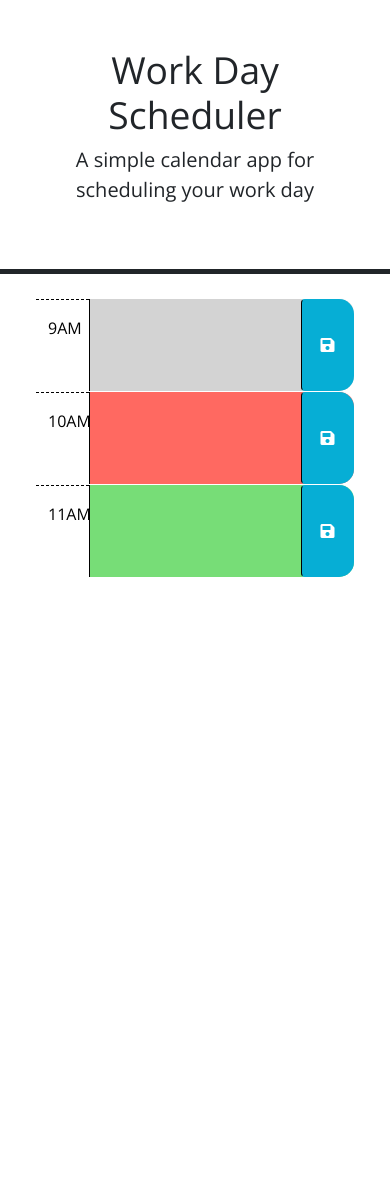
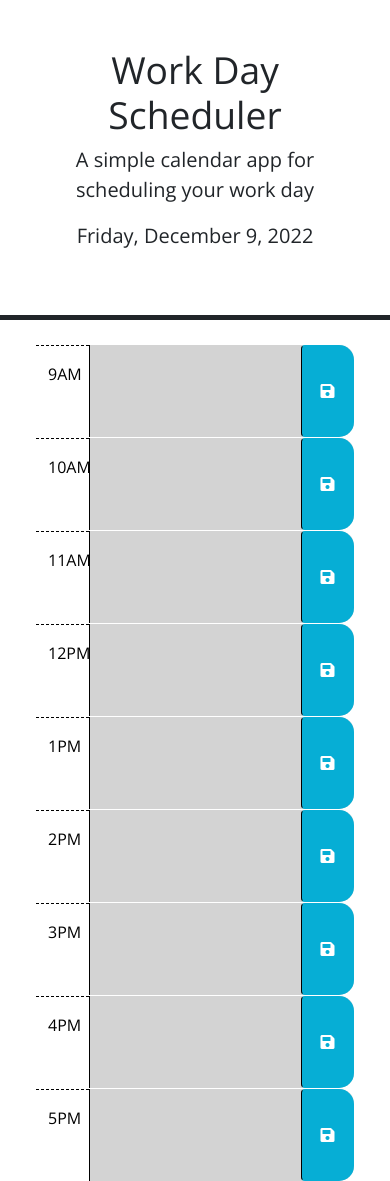
Before and after one commit to mshaari/work-day-scheduler, a plain HTML site: page index.html in a window 390 px wide. Before the commit the page ends 844 px from the top, so only its background shows below. Drawn offline with nearby package versions, Linux system fonts and the light colour scheme.

Commit message:
Fully functioning code

```diff
--- /dev/null
+++ b/Assets/script.js
@@ -0,0 +1,111 @@
+$(function () {
+
+  //Declare saveButton variable equal to HTMl element with class="btn"
+  var saveButton = $('.btn');
+
+  //Declare variable hour for the current hour using dayjs() function
+  var hour = dayjs().hour();
+
+  //Set today equal to the actual current day using dayjs() function
+  var today = dayjs();
+
+  //Set the HTML element with id="current-day" to display current day in (Day of Week), (Month) (Day), (Year) form
+  $('#currentDay').text(today.format('dddd, MMMM D, YYYY'));
+
+  //Event listener -- when user clicks the save button for any given row, the following code executes (see code for more comments)
+  saveButton.on("click", function () {
+    //Finds jQuery object being referenced in this function, finds its sibling with the class="description" (the text the user typed), and gets its value. Then it sets that equal to a variable "text"
+    var text = $(this).siblings(".description").val();
+
+    //Finds jQuery object being referenced in this function, finds its parent element, and gets the id of that parent element (which is the hour for that slot). Then it sets that equal to a variable "time"
+    var time = $(this).parent().attr("id");
+
+    localStorage.setItem(time, text); //this saves the entered information and the associated time (id) to local storage
+  })
+
+  //Check local storage and set all rows to have the saved data from prior sessions
+  $("#hour-9 .description").val(localStorage.getItem("hour-9"));
+  $("#hour-10 .description").val(localStorage.getItem("hour-10"));
+  $("#hour-11 .description").val(localStorage.getItem("hour-11"));
+  $("#hour-12 .description").val(localStorage.getItem("hour-12"));
+  $("#hour-13 .description").val(localStorage.getItem("hour-13"));
+  $("#hour-14 .description").val(localStorage.getItem("hour-14"));
+  $("#hour-15 .description").val(localStorage.getItem("hour-15"));
+  $("#hour-16 .description").val(localStorage.getItem("hour-16"));
+  $("#hour-17 .description").val(localStorage.getItem("hour-17"));
+
+
+
+  //A number of cases to determine the coloring for each block depending on the time of day
+  if (hour < 9) {
+    $("#hour-9").addClass("future");
+  } else if (hour > 9) {
+    $("#hour-9").addClass("past");
+  } else if (hour = 9) {
+    $("#hour-9").addClass("present");
+  }
+
+  if (hour < 10) {
+    $("#hour-10").addClass("future");
+  } else if (hour > 10) {
+    $("#hour-10").addClass("past");
+  } else if (hour = 10) {
+    $("#hour-10").addClass("present");
+  }
+
+  if (hour < 11) {
+    $("#hour-11").addClass("future");
+  } else if (hour > 11) {
+    $("#hour-11").addClass("past");
+  } else if (hour = 11) {
+    $("#hour-11").addClass("present");
+  }
+
+  if (hour < 12) {
+    $("#hour-12").addClass("future");
+  } else if (hour > 12) {
+    $("#hour-12").addClass("past");
+  } else if (hour = 12) {
+    $("#hour-12").addClass("present");
+  }
+
+  if (hour < 13) {
+    $("#hour-13").addClass("future");
+  } else if (hour > 13) {
+    $("#hour-13").addClass("past");
+  } else if (hour = 13) {
+    $("#hour-13").addClass("present");
+  }
+
+  if (hour < 14) {
+    $("#hour-14").addClass("future");
+  } else if (hour > 14) {
+    $("#hour-14").addClass("past");
+  } else if (hour = 14) {
+    $("#hour-14").addClass("present");
+  }
+
+  if (hour < 15) {
+    $("#hour-15").addClass("future");
+  } else if (hour > 15) {
+    $("#hour-15").addClass("past");
+  } else if (hour = 15) {
+    $("#hour-15").addClass("present");
+  }
+
+  if (hour < 16) {
+    $("#hour-16").addClass("future");
+  } else if (hour > 16) {
+    $("#hour-16").addClass("past");
+  } else if (hour = 16) {
+    $("#hour-16").addClass("present");
+  }
+
+  if (hour < 17) {
+    $("#hour-17").addClass("future");
+  } else if (hour > 17) {
+    $("#hour-17").addClass("past");
+  } else if (hour = 17) {
+    $("#hour-17").addClass("present");
+  }
+});
--- a/index.html
+++ b/index.html
@@ -1,24 +1,15 @@
 <!DOCTYPE html>
 <html lang="en">
+
 <head>
   <meta charset="UTF-8" />
   <meta name="viewport" content="width=device-width, initial-scale=1.0" />
   <meta http-equiv="X-UA-Compatible" content="ie=edge" />
-    <link
-      rel="stylesheet"
-      href="https://cdn.jsdelivr.net/npm/bootstrap@5.1.3/dist/css/bootstrap.min.css"
-    />
-    <link
-      rel="stylesheet"
-      href="https://use.fontawesome.com/releases/v5.8.1/css/all.css"
-      integrity="sha384-50oBUHEmvpQ+1lW4y57PTFmhCaXp0ML5d60M1M7uH2+nqUivzIebhndOJK28anvf"
-      crossorigin="anonymous"
-    />
-    <link
-      href="https://fonts.googleapis.com/css?family=Open+Sans&display=swap"
-      rel="stylesheet"
-    />
-    <link rel="stylesheet" href="style.css" />
+  <link rel="stylesheet" href="https://cdn.jsdelivr.net/npm/bootstrap@5.1.3/dist/css/bootstrap.min.css" />
+  <link rel="stylesheet" href="https://use.fontawesome.com/releases/v5.8.1/css/all.css"
+    integrity="sha384-50oBUHEmvpQ+1lW4y57PTFmhCaXp0ML5d60M1M7uH2+nqUivzIebhndOJK28anvf" crossorigin="anonymous" />
+  <link href="https://fonts.googleapis.com/css?family=Open+Sans&display=swap" rel="stylesheet" />
+  <link rel="stylesheet" href="Assets/style.css" />
   <title>Work Day Scheduler</title>
 </head>
 
@@ -29,18 +20,8 @@
     <p id="currentDay" class="lead"></p>
   </header>
   <div class="container-lg px-5">
-      <!-- Use class for "past", "present", and "future" to apply styles to the
-        time-block divs accordingly. The javascript will need to do this by
-        adding/removing these classes on each div by comparing the hour in the
-        id to the current hour. The html provided below is meant to be an example
-        demonstrating how the css provided can be leveraged to create the
-        desired layout and colors. The html below should be removed or updated
-        in the finished product. Remember to delete this comment once the
-        code is implemented.
-        -->
 
-      <!-- Example of a past time block. The "past" class adds a gray background color. -->
-      <div id="hour-9" class="row time-block past">
+    <div id="hour-9" class="row time-block">
       <div class="col-2 col-md-1 hour text-center py-3">9AM</div>
       <textarea class="col-8 col-md-10 description" rows="3"> </textarea>
       <button class="btn saveBtn col-2 col-md-1" aria-label="save">
@@ -48,8 +29,7 @@
       </button>
     </div>
 
-      <!-- Example of a a present time block. The "present" class adds a red background color. -->
-      <div id="hour-10" class="row time-block present">
+    <div id="hour-10" class="row time-block">
       <div class="col-2 col-md-1 hour text-center py-3">10AM</div>
       <textarea class="col-8 col-md-10 description" rows="3"> </textarea>
       <button class="btn saveBtn col-2 col-md-1" aria-label="save">
@@ -57,8 +37,7 @@
       </button>
     </div>
 
-      <!-- Example of a future time block. The "future" class adds a green background color. -->
-      <div id="hour-11" class="row time-block future">
+    <div id="hour-11" class="row time-block">
       <div class="col-2 col-md-1 hour text-center py-3">11AM</div>
       <textarea class="col-8 col-md-10 description" rows="3"> </textarea>
       <button class="btn saveBtn col-2 col-md-1" aria-label="save">
@@ -66,13 +45,59 @@
       </button>
     </div>
 
+    <div id="hour-12" class="row time-block">
+      <div class="col-2 col-md-1 hour text-center py-3">12PM</div>
+      <textarea class="col-8 col-md-10 description" rows="3"> </textarea>
+      <button class="btn saveBtn col-2 col-md-1" aria-label="save">
+        <i class="fas fa-save" aria-hidden="true"></i>
+      </button>
+    </div>
+
+    <div id="hour-13" class="row time-block">
+      <div class="col-2 col-md-1 hour text-center py-3">1PM</div>
+      <textarea class="col-8 col-md-10 description" rows="3"> </textarea>
+      <button class="btn saveBtn col-2 col-md-1" aria-label="save">
+        <i class="fas fa-save" aria-hidden="true"></i>
+      </button>
+    </div>
+
+    <div id="hour-14" class="row time-block">
+      <div class="col-2 col-md-1 hour text-center py-3">2PM</div>
+      <textarea class="col-8 col-md-10 description" rows="3"> </textarea>
+      <button class="btn saveBtn col-2 col-md-1" aria-label="save">
+        <i class="fas fa-save" aria-hidden="true"></i>
+      </button>
+    </div>
+
+    <div id="hour-15" class="row time-block">
+      <div class="col-2 col-md-1 hour text-center py-3">3PM</div>
+      <textarea class="col-8 col-md-10 description" rows="3"> </textarea>
+      <button class="btn saveBtn col-2 col-md-1" aria-label="save">
+        <i class="fas fa-save" aria-hidden="true"></i>
+      </button>
+    </div>
+
+    <div id="hour-16" class="row time-block">
+      <div class="col-2 col-md-1 hour text-center py-3">4PM</div>
+      <textarea class="col-8 col-md-10 description" rows="3"> </textarea>
+      <button class="btn saveBtn col-2 col-md-1" aria-label="save">
+        <i class="fas fa-save" aria-hidden="true"></i>
+      </button>
+    </div>
+
+    <div id="hour-17" class="row time-block">
+      <div class="col-2 col-md-1 hour text-center py-3">5PM</div>
+      <textarea class="col-8 col-md-10 description" rows="3"> </textarea>
+      <button class="btn saveBtn col-2 col-md-1" aria-label="save">
+        <i class="fas fa-save" aria-hidden="true"></i>
+      </button>
+    </div>
+
     <script src="https://code.jquery.com/jquery-3.4.1.min.js"></script>
-    <script
-      src="https://cdn.jsdelivr.net/npm/dayjs@1.11.3/dayjs.min.js"
-      integrity="sha256-iu/zLUB+QgISXBLCW/mcDi/rnf4m4uEDO0wauy76x7U="
-      crossorigin="anonymous"
-    ></script>
+    <script src="https://cdn.jsdelivr.net/npm/dayjs@1.11.3/dayjs.min.js"
+      integrity="sha256-iu/zLUB+QgISXBLCW/mcDi/rnf4m4uEDO0wauy76x7U=" crossorigin="anonymous"></script>
 
-    <script src="script.js"></script>
+    <script src="Assets/script.js"></script>
 </body>
+
 </html>
--- a/script.js
+++ /dev/null
@@ -1,23 +0,0 @@
-// Wrap all code that interacts with the DOM in a call to jQuery to ensure that
-// the code isn't run until the browser has finished rendering all the elements
-// in the html.
-$(function () {
-  // TODO: Add a listener for click events on the save button. This code should
-  // use the id in the containing time-block as a key to save the user input in
-  // local storage. HINT: What does `this` reference in the click listener
-  // function? How can DOM traversal be used to get the "hour-x" id of the
-  // time-block containing the button that was clicked? How might the id be
-  // useful when saving the description in local storage?
-  //
-  // TODO: Add code to apply the past, present, or future class to each time
-  // block by comparing the id to the current hour. HINTS: How can the id
-  // attribute of each time-block be used to conditionally add or remove the
-  // past, present, and future classes? How can Day.js be used to get the
-  // current hour in 24-hour time?
-  //
-  // TODO: Add code to get any user input that was saved in localStorage and set
-  // the values of the corresponding textarea elements. HINT: How can the id
-  // attribute of each time-block be used to do this?
-  //
-  // TODO: Add code to display the current date in the header of the page.
-});
```
Also changed, not shown: Assets/style.css (renamed from style.css), 2 other files. Lines whose indentation alone changed are shown as unchanged.
